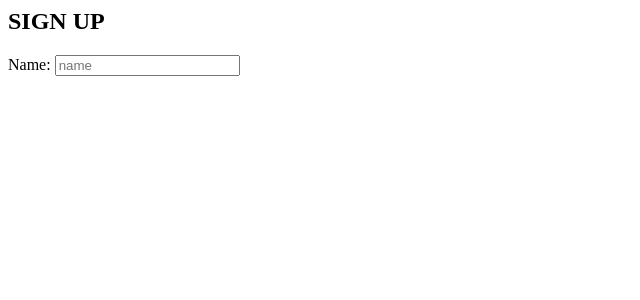
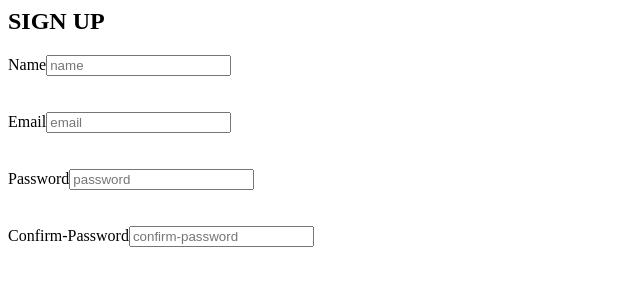
Before and after one commit to karim742/simple-things-practice-with-react, a React (Create React App) app: page / in a window 1280 px wide. Shown: the top 300 px of the page, without its empty margins (0-640 px from the left). Built offline with nearby package versions, Linux system fonts and the light colour scheme.

Commit message:
1 file modified

```diff
--- a/src/Form.js
+++ b/src/Form.js
@@ -5,7 +5,19 @@ export default function Form() {
   return (
     <>
       <form action="#">
-        <Input label="Name: " type="text" placeholder="name" />
+        <Input label="Name" type="text" placeholder="name" /> <br /> <br />
+        <Input label="Email" type="email" placeholder="email" /> <br /> <br />
+        <Input
+          label="Password"
+          type="password"
+          placeholder="password"
+        /> <br /> <br />
+        <Input
+          label="Confirm-Password"
+          type="password"
+          placeholder="confirm-password"
+        />{' '}
+        <br /> <br />
       </form>
     </>
   );
```
